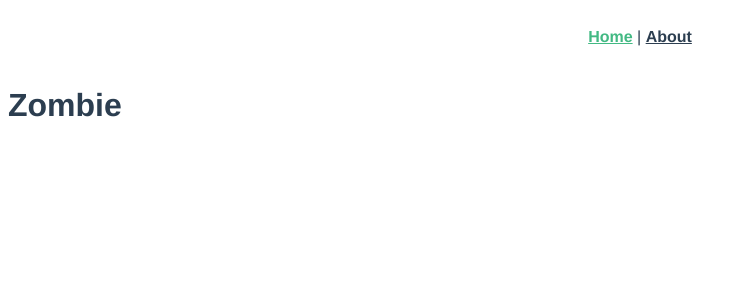
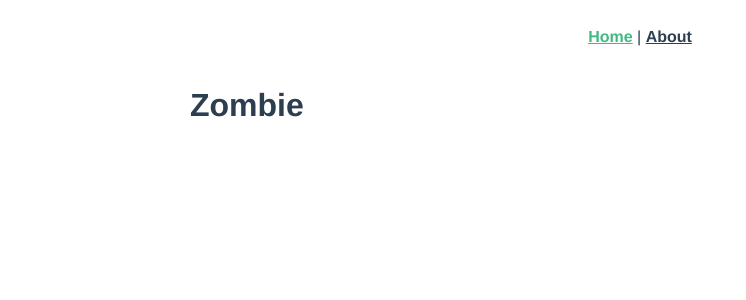
Before and after one commit to baumannzone/zombie-css, a Vue app: page / in a window 1280 px wide. Shown: the top 300 px of the page, without its empty margins (0-746 px from the left). Built offline with nearby package versions, Linux system fonts and the light colour scheme.

Commit message:
Container

```diff
--- a/src/App.vue
+++ b/src/App.vue
@@ -1,7 +1,9 @@
 <template>
   <div id="app">
-    <BaseNavBar/>
-    <router-view/>
+    <div class="container">
+      <BaseNavBar/>
+      <router-view/>
+    </div>
   </div>
 </template>
 <script>
@@ -11,3 +13,9 @@ export default {
   components: { BaseNavBar }
 }
 </script>
+
+<style lang="stylus">
+  .container
+    width 900px
+    margin 0 auto
+</style>
```
